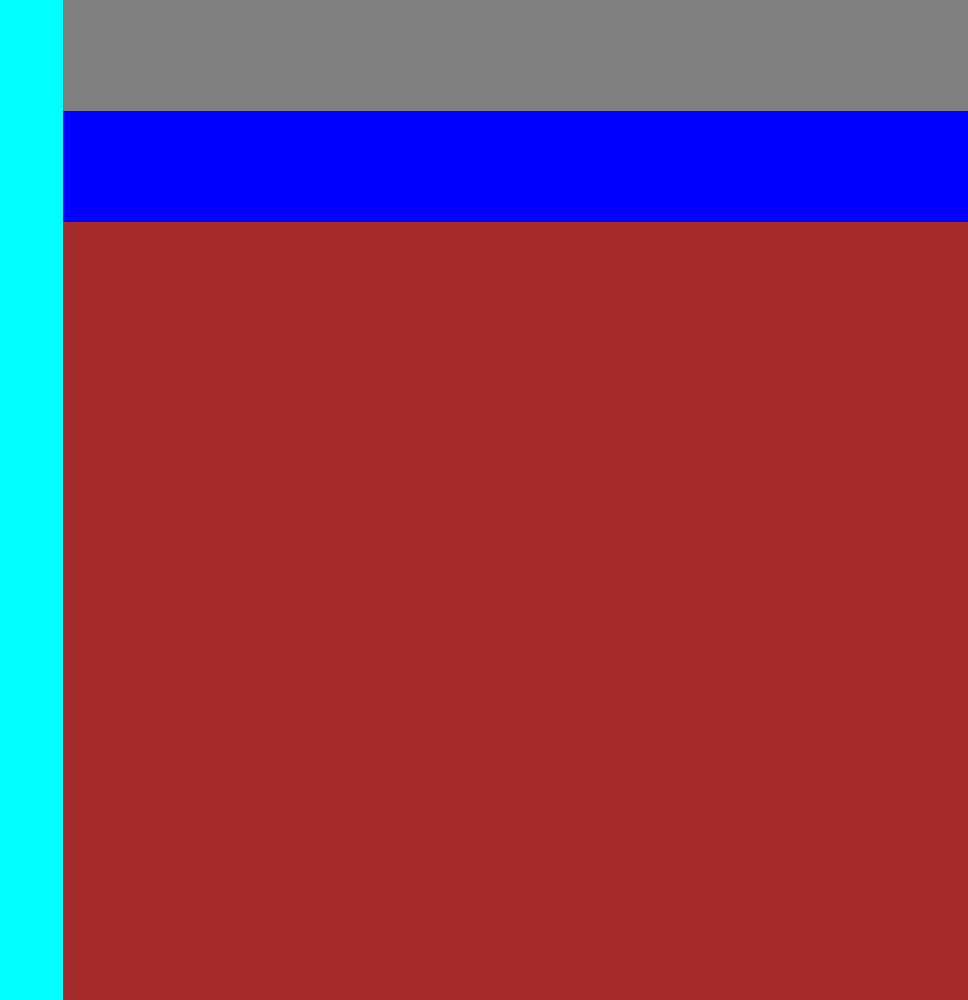
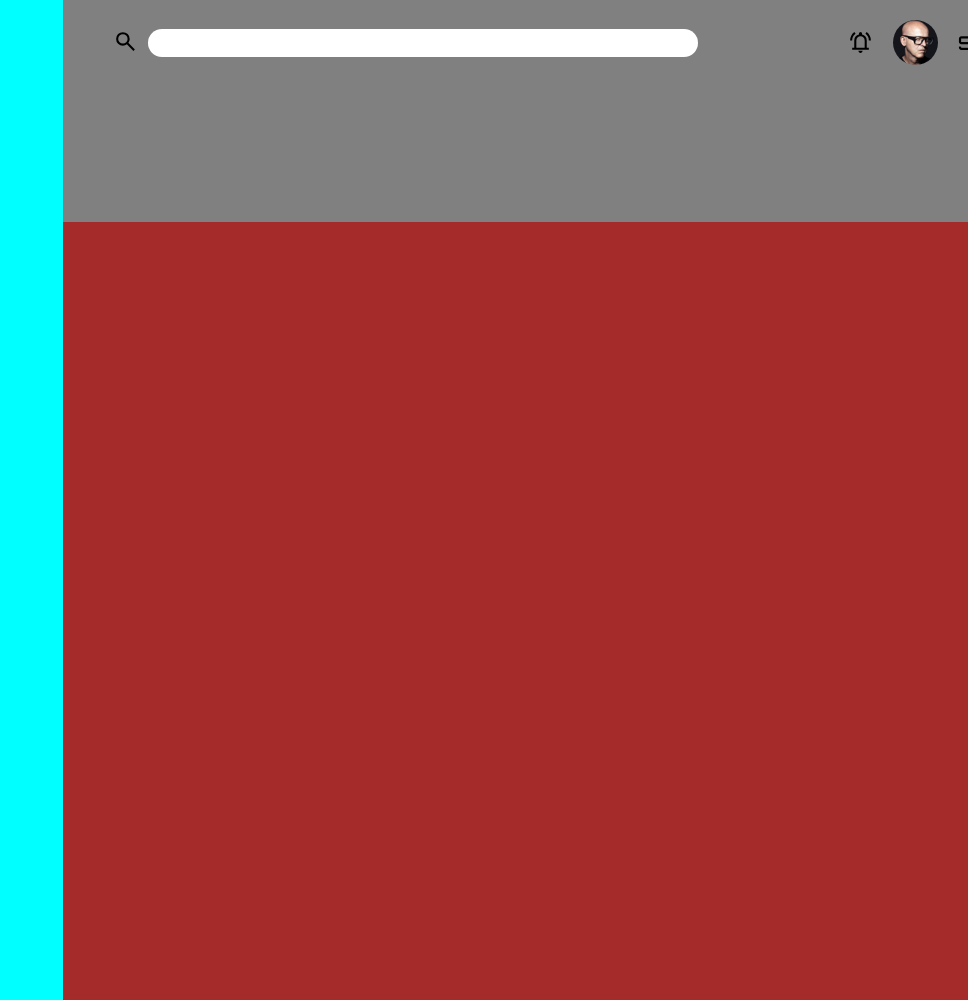
Before and after one commit to ArthurAsam/dashboard-project, a plain HTML site: page index.html in a window 1280 px wide. Shown: the top 1000 px of the page, without its empty margins (312-1280 px from the left). Drawn offline with nearby package versions, Linux system fonts and the light colour scheme.

Commit message:
Add styling for the upper half of the header UI
- Add "search" and "bell" SVG icons.
- Resize profile image from 400 x 400 to 60 x 60 for proper sizing.
- Wrap text input and profile container to enforce inline attributes.
- Add 'Orbitron' font-family.

```diff
--- a/index.html
+++ b/index.html
@@ -1,16 +1,39 @@
 <!DOCTYPE html>
 <html lang="en">
 <head>
+    <link rel="preconnect" href="https://fonts.googleapis.com">
+    <link rel="preconnect" href="https://fonts.gstatic.com" crossorigin>
+    <link href="https://fonts.googleapis.com/css2?family=Orbitron&display=swap" rel="stylesheet">
+    <link rel="stylesheet" href="https://fonts.googleapis.com/css2?family=Material+Symbols+Outlined:opsz,wght,FILL,GRAD@20..48,100..700,0..1,-50..200" />
     <meta charset="UTF-8">
     <meta name="viewport" content="width=device-width, initial-scale=1.0">
-    <title>My Dashboard</title>
+    <title>Dashboard</title>
     <link rel="stylesheet" href="styles.css">
 </head>
 <body>
     <div class="outer-wrapper">
         <div class="wrapper">
-            <header></header>
-            <nav></nav>
+            <header>
+                <div class="header-top">
+                    <div class="search-container">
+                        <svg class="search-icon" alt="search-icon" xmlns="http://www.w3.org/2000/svg" height="25" viewBox="0 -960 960 960" width="25"><path d="M784-120 532-372q-30 24-69 38t-83 14q-109 0-184.5-75.5T120-580q0-109 75.5-184.5T380-840q109 0 184.5 75.5T640-580q0 44-14 83t-38 69l252 252-56 56ZM380-400q75 0 127.5-52.5T560-580q0-75-52.5-127.5T380-760q-75 0-127.5 52.5T200-580q0 75 52.5 127.5T380-400Z"/></svg>
+                        <label for="search-icon"></label>
+                        <input type="text" id="search-icon" name="search-icon">
+                    </div>
+                    <div class="profile-container">
+                        <svg xmlns="http://www.w3.org/2000/svg" height="25" viewBox="0 -960 960 960" width="25"><path d="M80-560q0-100 44.5-183.5T244-882l47 64q-60 44-95.5 111T160-560H80Zm720 0q0-80-35.5-147T669-818l47-64q75 55 119.5 138.5T880-560h-80ZM160-200v-80h80v-280q0-83 50-147.5T420-792v-28q0-25 17.5-42.5T480-880q25 0 42.5 17.5T540-820v28q80 20 130 84.5T720-560v280h80v80H160Zm320-300Zm0 420q-33 0-56.5-23.5T400-160h160q0 33-23.5 56.5T480-80ZM320-280h320v-280q0-66-47-113t-113-47q-66 0-113 47t-47 113v280Z"/></svg>
+                        <img class="bodzin-img" src="stephan (1).png" alt="dj-stephan-bodzin">
+                        <h3 class="profile-name">Stephan Bodzin</h3>
+                    </div>
+                </div>
+
+                <div class="welcome-container">
+
+                </div>
+                <div class="btns-container">
+
+                </div>
+            </header>
             <aside class="outer-aside"></aside>
             <main>
                 <aside class="inner-aside"></aside>
--- a/styles.css
+++ b/styles.css
@@ -25,8 +25,60 @@
 
 header {
     grid-column: 2 / 6;
-    grid-row: 1 / 2;
+    grid-row: 1 / 3;
     background-color: grey;
+    position: relative;
+}
+
+.header-top {
+    display: flex;
+    justify-content: center;
+    gap: 150px;
+    margin-top: 20px;
+    align-items: center;
+    position: absolute;
+    left: 50px;
+}
+
+.search-container{
+    display: flex;
+    gap: 5px;
+
+}
+
+.search{
+    width: 25px;
+    height: 25px;
+}
+
+#search-icon{
+    width: 550px;
+    border-radius: 50px;
+    height: 28px;
+    border: none;
+    outline: none;
+}
+
+.bodzin-img {
+    height: 45px;
+    width: 45px;
+    border-radius: 100px;
+
+}
+
+.profile-container{
+    display: flex;
+    align-items: center;
+    display: flex;
+    align-items: center;
+    gap: 20px;
+
+}
+
+.profile-name {
+    font-family: 'Orbitron', sans-serif;
+    font-size: 18px;
+
 }
 
 .outer-aside {
@@ -35,12 +87,6 @@ header {
     background-color: aqua;
 }
 
-nav{
-    background-color: blue;
-    height: auto;
-    grid-column: 2 / 6;
-    grid-row: 2 / 3;
-}
 
 main {
     grid-column: 2 / 6;
```
Also changed, not shown: bell-icon.svg (added), seach-icon.svg (added), stephan (1).png (added).
